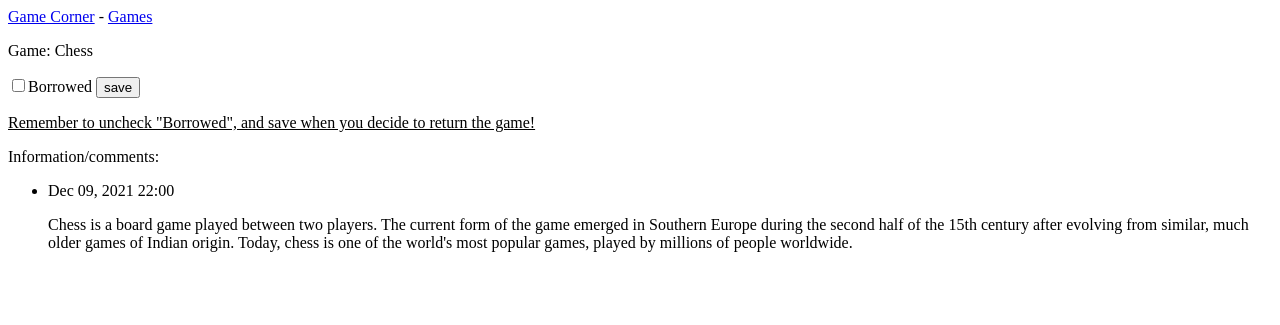
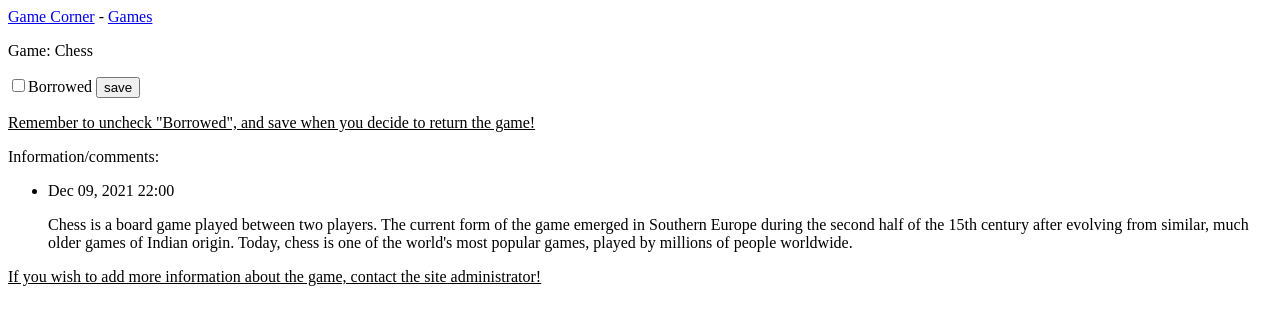
Before and after one commit to v1mis/gamecorner, a Django app: page /games/1/ in a window 1280 px wide. Shown: the top 325 px of the page. Run offline with Django 4.2, Linux system fonts and the light colour scheme; data comes from the database, SQL or seed files in the repository; both versions use the stored data as it was after the commit.

Commit message:
Info juttu

```diff
--- a/board_game_sites/templates/board_game_sites/game.html
+++ b/board_game_sites/templates/board_game_sites/game.html
@@ -38,4 +38,6 @@ document.getElementById("checkbox1").checked = checked;
 
 </ul>
 
+<p><u>If you wish to add more information about the game, contact the site administrator!</u></p>
+
 {% endblock content %}
```
Also changed, not shown: db.sqlite3.
